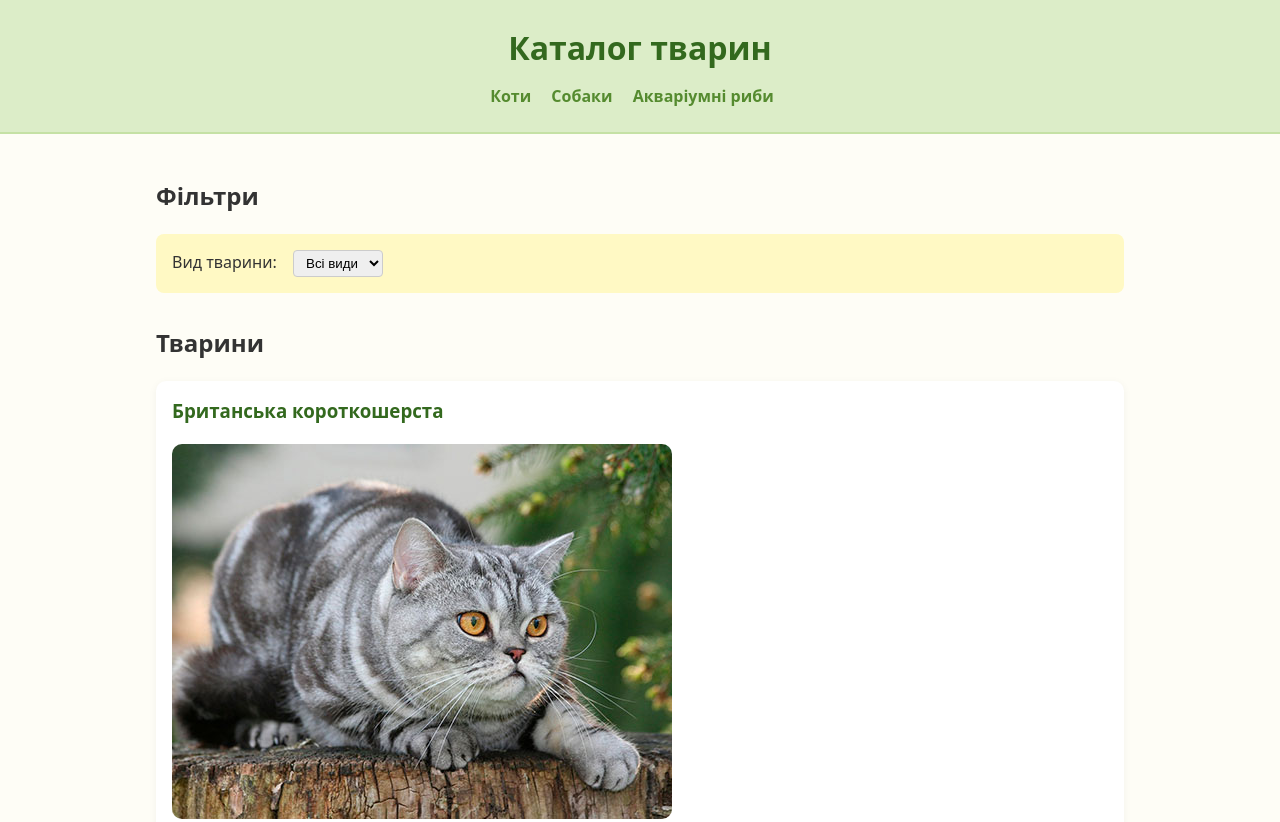
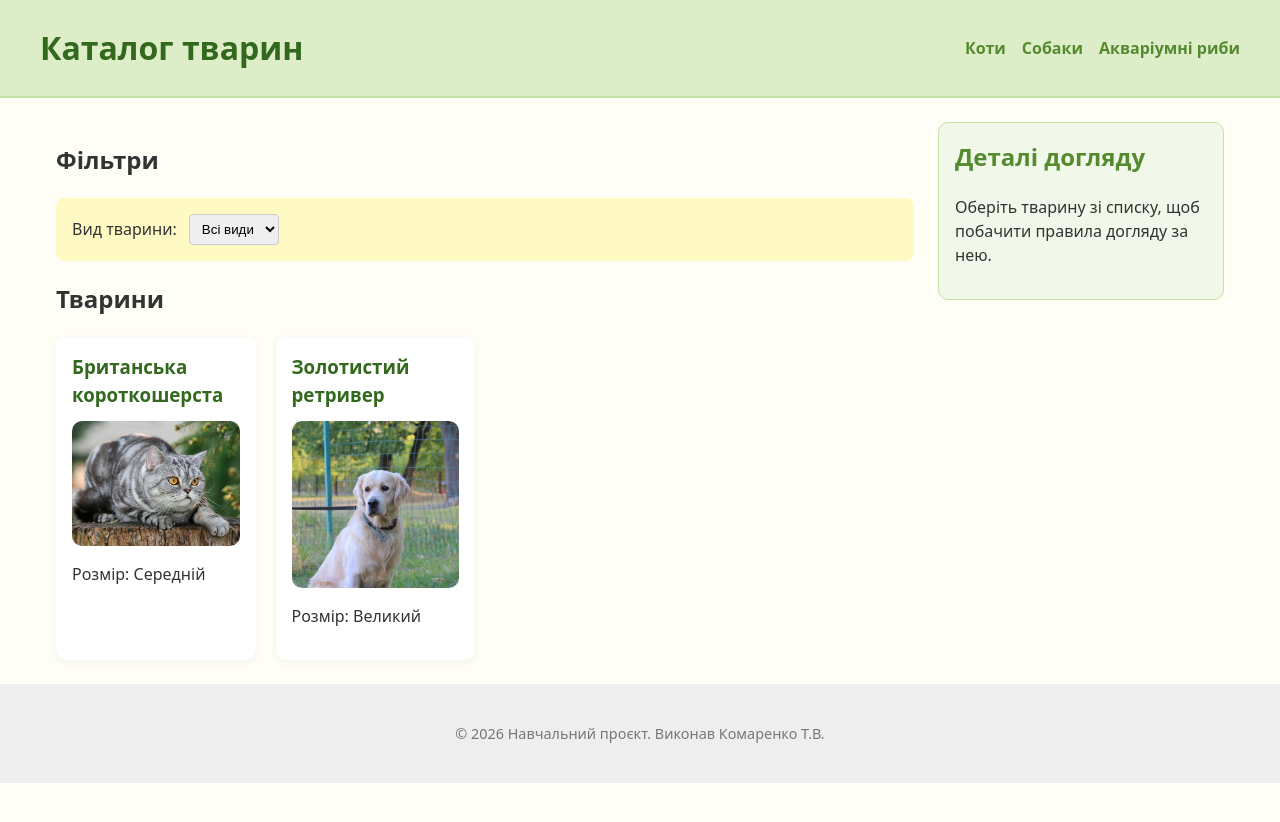
Before and after one commit to th3kom4/pet-catalog, a plain HTML site: page index.html in a window 1280 px wide. Shown: the top 822 px of the page. After the commit the page ends 800 px from the top, so only its background shows below. Drawn offline with Linux system fonts and the light colour scheme.

Commit message:
implement responsive layout with CSS Grid, Flexbox and media queries

```diff
--- a/css/style.css
+++ b/css/style.css
@@ -15,18 +15,27 @@ header {
     padding: 24px;
     text-align: center;
     border-bottom: 2px solid #c5e1a5;
+    display: flex;
+    flex-direction: column;
+    gap: 12px;
 }
 
 header h1 {
-    margin: 0 0 12px 0;
+    margin: 0;
     color: #33691e;
+}
+
+header nav {
+    display: flex;
+    flex-wrap: wrap;
+    justify-content: center;
+    gap: 16px;
 }
 
 header nav a {
     text-decoration: none;
     color: #558b2f;
     font-weight: bold;
-    margin-right: 16px;
 }
 
 header nav a:hover {
@@ -35,34 +44,33 @@ header nav a:hover {
 }
 
 main {
-    max-width: 1000px;
+    max-width: 1200px;
     margin: 0 auto;
     padding: 24px 16px;
-}
-
-#filters {
-    margin-bottom: 32px;
+    display: grid;
+    grid-template-columns: 1fr;
+    gap: 24px;
 }
 
 #filters form {
     padding: 16px;
     background-color: #fff9c4;
     border-radius: 8px;
-}
-
-#filters label,
-#filters select {
-    margin-right: 12px;
+    display: flex;
+    flex-direction: column;
+    gap: 8px;
 }
 
 #filters select {
-    padding: 4px 8px;
+    padding: 6px 8px;
     border: 1px solid #ccc;
     border-radius: 4px;
 }
 
-#pets {
-    margin-bottom: 32px;
+.cards {
+    display: grid;
+    grid-template-columns: 1fr;
+    gap: 20px;
 }
 
 article {
@@ -70,11 +78,11 @@ article {
     border-radius: 10px;
     background-color: #ffffff;
     box-shadow: 0 2px 8px rgba(0, 0, 0, 0.05);
-    margin-bottom: 20px;
 }
 
 article h3 {
     margin-top: 0;
+    margin-bottom: 12px;
     color: #33691e;
 }
 
@@ -105,3 +113,34 @@ footer {
     color: #777;
     background-color: #eeeeee;
 }
+
+@media (min-width: 600px) {
+    #filters form {
+        flex-direction: row;
+        flex-wrap: wrap;
+        align-items: center;
+        gap: 12px;
+    }
+
+    .cards {
+        grid-template-columns: repeat(2, 1fr);
+    }
+}
+
+@media (min-width: 1024px) {
+    header {
+        flex-direction: row;
+        justify-content: space-between;
+        align-items: center;
+        padding: 24px 40px;
+    }
+
+    main {
+        grid-template-columns: 3fr 1fr;
+        align-items: start;
+    }
+
+    .cards {
+        grid-template-columns: repeat(4, 1fr);
+    }
+}
--- a/index.html
+++ b/index.html
@@ -17,6 +17,7 @@
     </header>
 
 	<main>
+        <div class="main-content">
             <section id="filters">
                 <h2>Фільтри</h2>
                 <form>
@@ -31,20 +32,21 @@
 
             <section id="pets">
                 <h2>Тварини</h2>
-            <!-- Перша картка тварини -->
+                <div class="cards">
                     <article>
                         <h3>Британська короткошерста</h3>
                         <img src="assets/img/cat.jpg" alt="Фото британської короткошерстої кішки">
                         <p>Розмір: Середній</p>
                     </article>
 
-            <!-- Друга картка тварини -->
                     <article>
                         <h3>Золотистий ретривер</h3>
                         <img src="assets/img/dog.jpeg" alt="Фото золотистого ретривера">
                         <p>Розмір: Великий</p>
                     </article>
+                </div>
             </section>
+        </div>
 
         <aside>
             <h2>Деталі догляду</h2>
```
Lines whose indentation alone changed are shown as unchanged.
